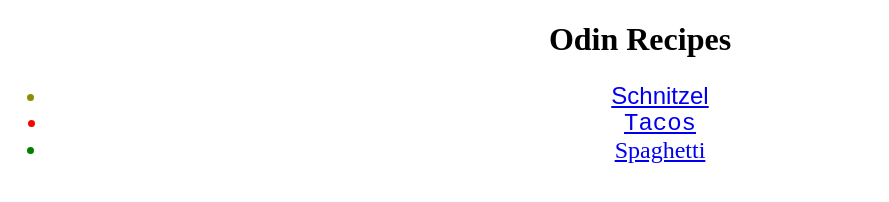
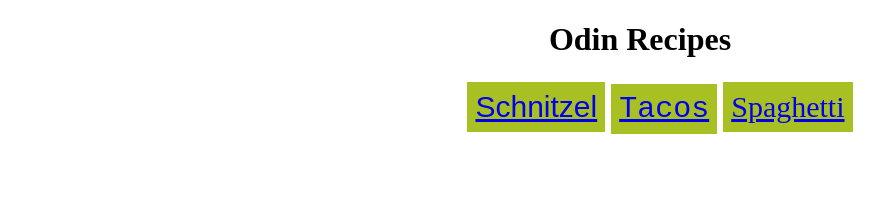
Before and after one commit to PaoloV99/odin-recipes, a plain HTML site: page index.html in a window 1280 px wide. Shown: the whole page, without its empty margins (0-889 px from the left). Drawn offline with Linux system fonts and the light colour scheme.

Commit message:
Add simple CSS styling to homepage index list

```diff
--- a/index.html
+++ b/index.html
@@ -8,11 +8,12 @@
 </head>
 <body class="homepage">
     <h1>Odin Recipes</h1>
-    <ul class="index">
-        <li class="font1"><a href="./recipes/schnitzel.html">Schnitzel</a></li>
-        <li class="font2"><a href="./recipes/tacos.html">Tacos</a></li>
-        <li class="font3"><a href="./recipes/spaghetti.html">Spaghetti</a></li>
-    </ul>
-
+    <div class="idx_div">
+        <ul class="index">
+            <li class="font1"><a href="./recipes/schnitzel.html">Schnitzel</a></li>
+            <li class="font2"><a href="./recipes/tacos.html">Tacos</a></li>
+            <li class="font3"><a href="./recipes/spaghetti.html">Spaghetti</a></li>
+        </ul>
+    </div>
 </body>
 </html>
--- a/styles.css
+++ b/styles.css
@@ -20,3 +20,15 @@
 .index {
     font-size: 24px;
 }
+
+.idx_div {
+    margin: 0 auto;
+    width: 600px;
+}
+
+.index li {
+    display: inline-block;
+    background-color: rgb(169, 192, 35);
+    padding: 8px;
+    font-size: 30px
+}
```
